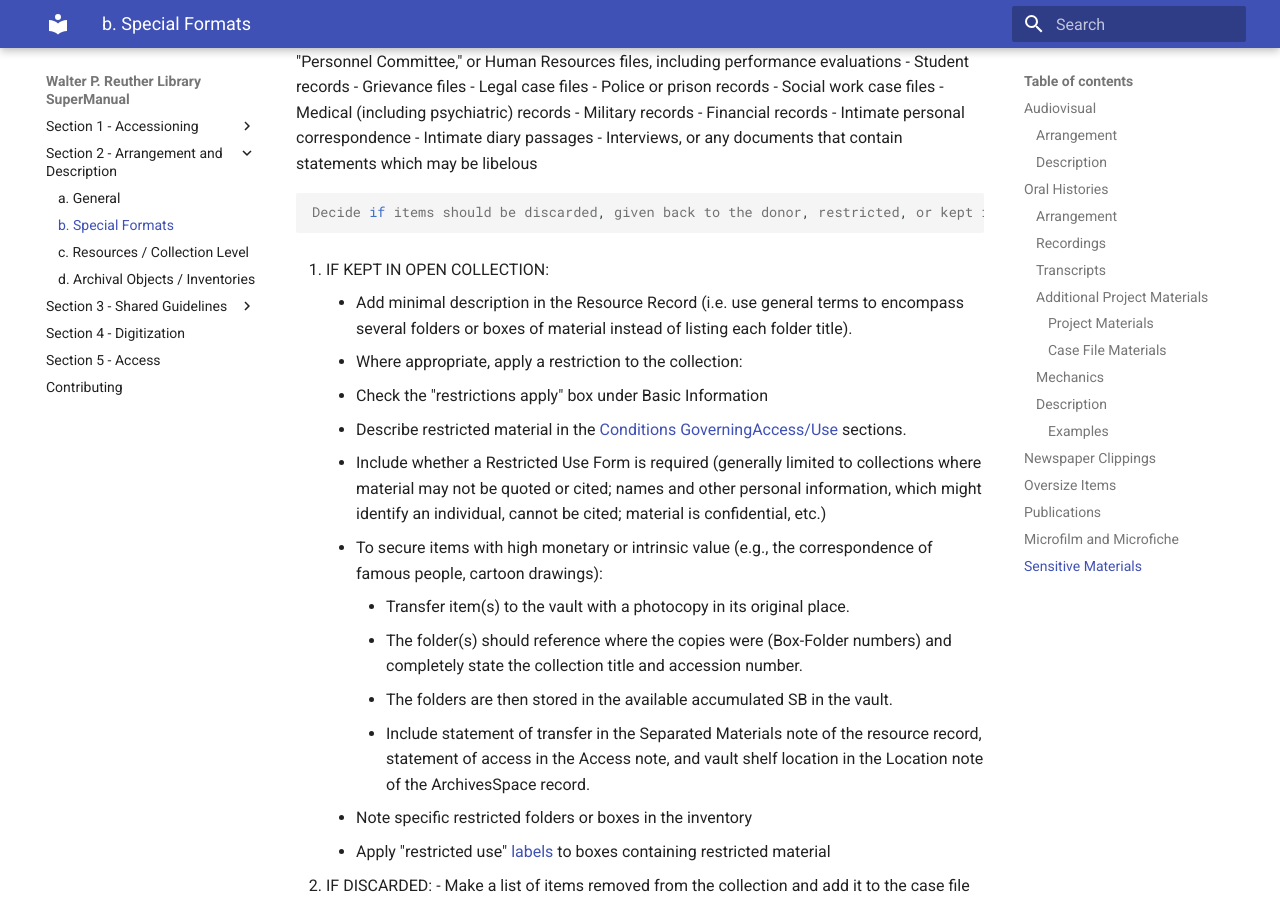
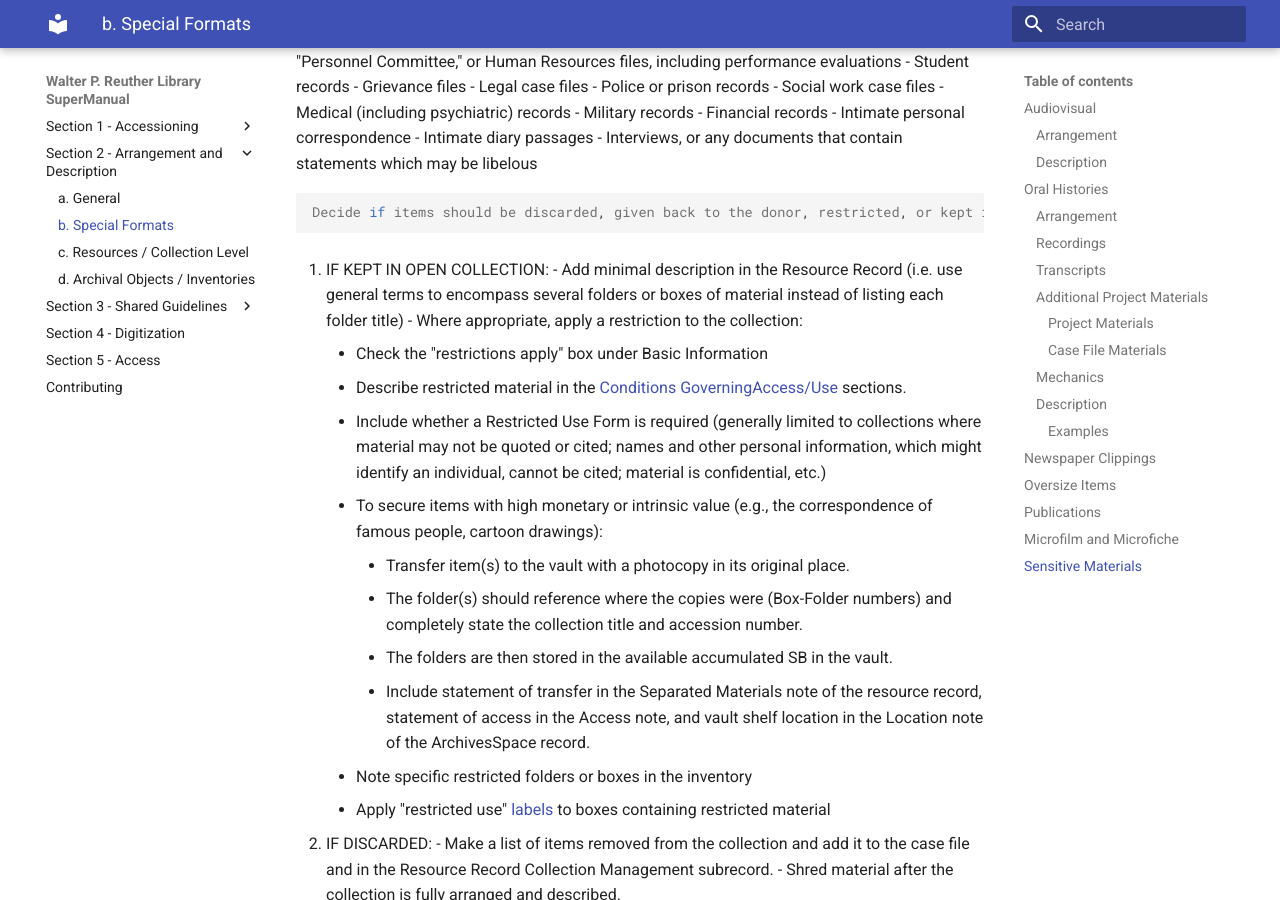
Before and after one commit to WSUReuther/SuperManual, an MkDocs documentation site: the page built from docs/02_arrangement/02_02_special-formats.md, in a window 1280 px wide and 900 px high, scrolled down 12341 px. Built offline with MkDocs 1.6.1 and Material for MkDocs 9.7.7, drawn with Linux system fonts in a browser that asks for light colours.

```diff
--- a/docs/02_arrangement/02_02_special-formats.md
+++ b/docs/02_arrangement/02_02_special-formats.md
@@ -463,18 +463,18 @@ As much as possible, identify any documents of a very personal nature such as:
     Decide if items should be discarded, given back to the donor, restricted, or kept in the collection.
 
   1. IF KEPT IN OPEN COLLECTION:
-    - Add minimal description in the Resource Record (i.e. use general terms to encompass several folders or boxes of material instead of listing each folder title).
-    - Where appropriate, apply a restriction to the collection:
+  - Add minimal description in the Resource Record (i.e. use general terms to encompass several folders or boxes of material instead of listing each folder title)
+  - Where appropriate, apply a restriction to the collection:
       - Check the "restrictions apply" box under Basic Information
       - Describe restricted material in the [Conditions GoverningAccess/Use](../03_shared/03_04_notes.md#conditions-governing-access) sections.
       - Include whether a Restricted Use Form is required (generally limited to collections where material may not be quoted or cited; names and other personal information, which might identify an individual, cannot be cited; material is confidential, etc.)
-    - To secure items with high monetary or intrinsic value (e.g., the correspondence of famous people, cartoon drawings):
+      - To secure items with high monetary or intrinsic value (e.g., the correspondence of famous people, cartoon drawings):
         - Transfer item(s) to the vault with a photocopy in its original place.
         - The folder(s) should reference where the copies were (Box-Folder numbers) and completely state the collection title and accession number.
         - The folders are then stored in the available accumulated SB in the vault.
         - Include statement of transfer in the Separated Materials note of the resource record, statement of access in the Access note, and vault shelf location in the Location note of the ArchivesSpace record.
-    - Note specific restricted folders or boxes in the inventory
-    - Apply "restricted use" [labels](https://waynestateprod.sharepoint.com/:f:/r/sites/Libraries/Reuther/Documents/Collections/Arrangement_Description/Labels?csf=1&web=1&e=gLZBpF) to boxes containing restricted material
+      - Note specific restricted folders or boxes in the inventory
+      - Apply "restricted use" [labels](https://waynestateprod.sharepoint.com/:f:/r/sites/Libraries/Reuther/Documents/Collections/Arrangement_Description/Labels?csf=1&web=1&e=gLZBpF) to boxes containing restricted material
 
   2.  IF DISCARDED:
   - Make a list of items removed from the collection and add it to the case file and in the Resource Record Collection Management subrecord.
```
